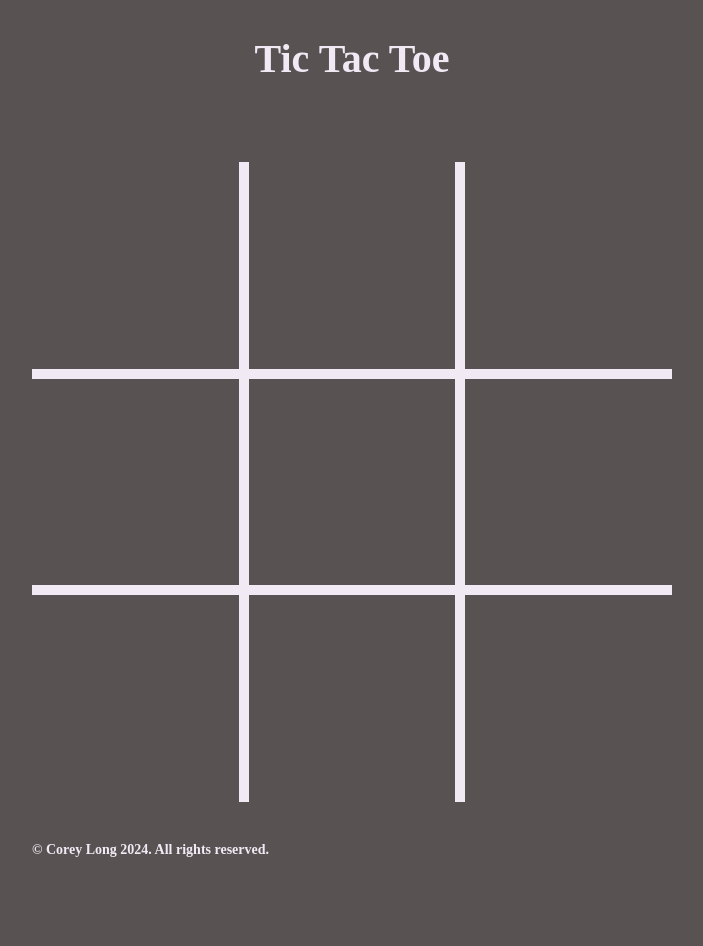
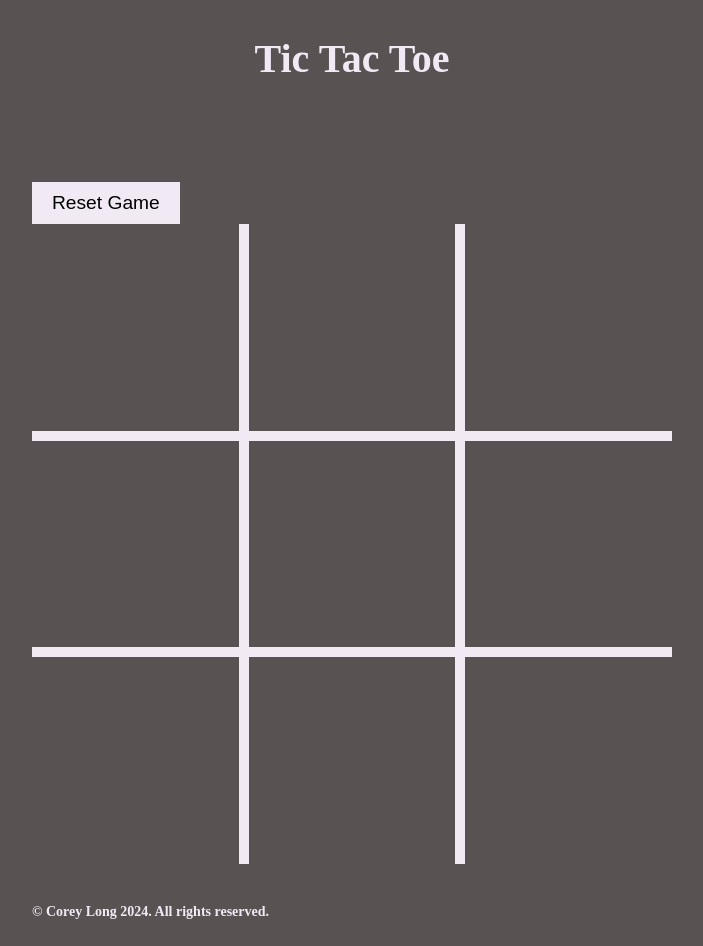
Before and after one commit to CoreyLongDev/tictactoe, a React (Vite) app: page / in a window 1280 px wide. Shown: the whole page, without its empty margins (288-991 px from the left). Before the commit the page ends 884 px from the top, so only its background shows below. Built offline with nearby package versions, Linux system fonts and the light colour scheme.

Commit message:
reset button added. winning conditions appear working. next up is container for game controls up top

```diff
--- a/src/App.css
+++ b/src/App.css
@@ -52,3 +52,16 @@
     font-family: 'Times New Roman', Times, serif;
     text-align: left;
 }
+
+.reset-btn {
+  margin-top: 20px;
+  padding: 10px 20px;
+  font-size: 1.2rem;
+  background-color: var(--chalk-color);
+  border: none;
+  cursor: pointer;
+}
+
+.reset-btn:hover {
+  background-color: #ddd;
+}
--- a/src/components/Board.jsx
+++ b/src/components/Board.jsx
@@ -41,6 +41,10 @@ export default function Board() {
 
 
   return (
+    <>
+          <button className="reset-btn" onClick={resetGame}>
+        Reset Game
+      </button>
     <div className="board">
       {board.map((cell, i) => (
         <div
@@ -52,5 +56,6 @@ export default function Board() {
         </div>
       ))}
     </div>
+    </>
   );
 }
```
